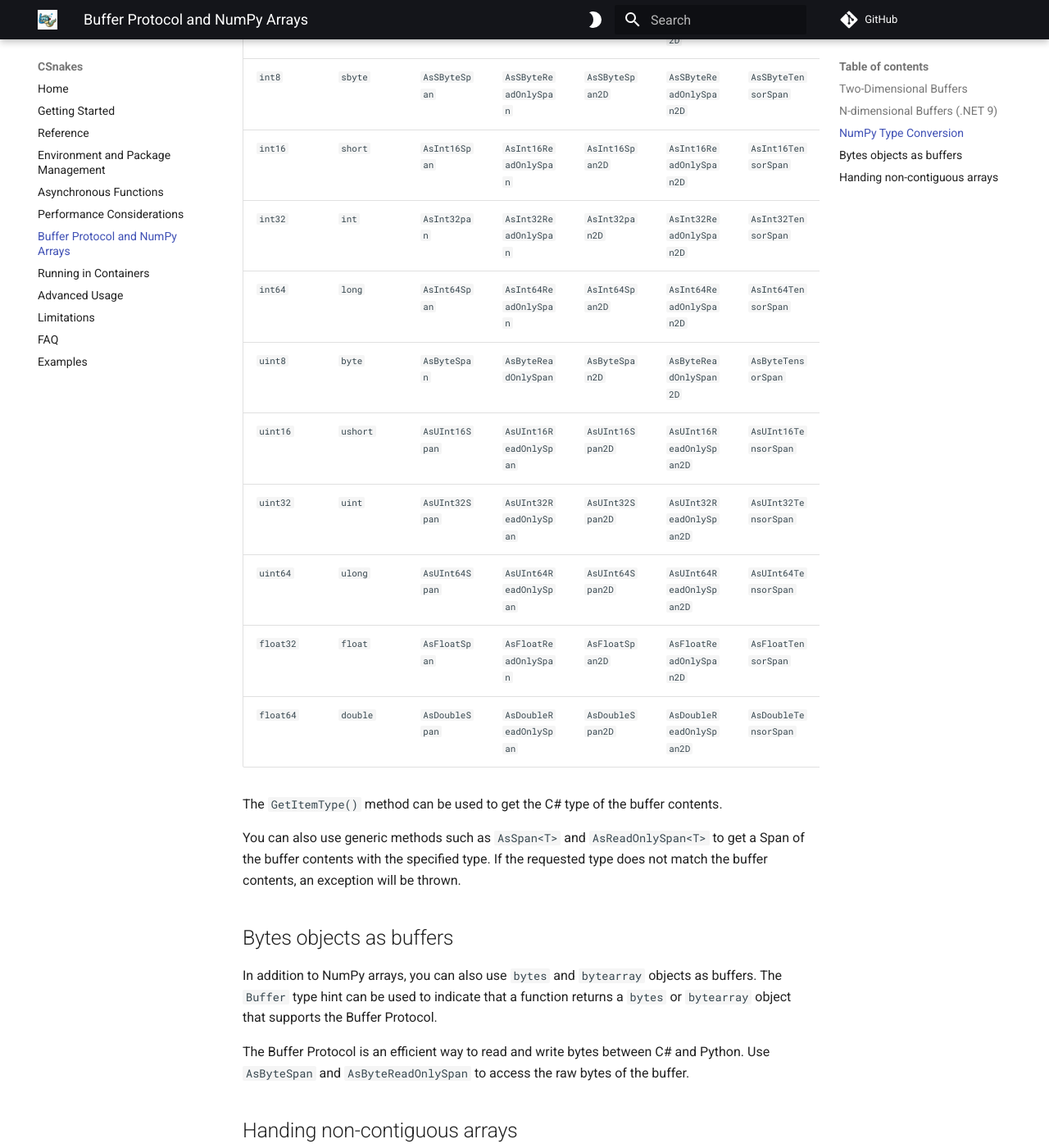
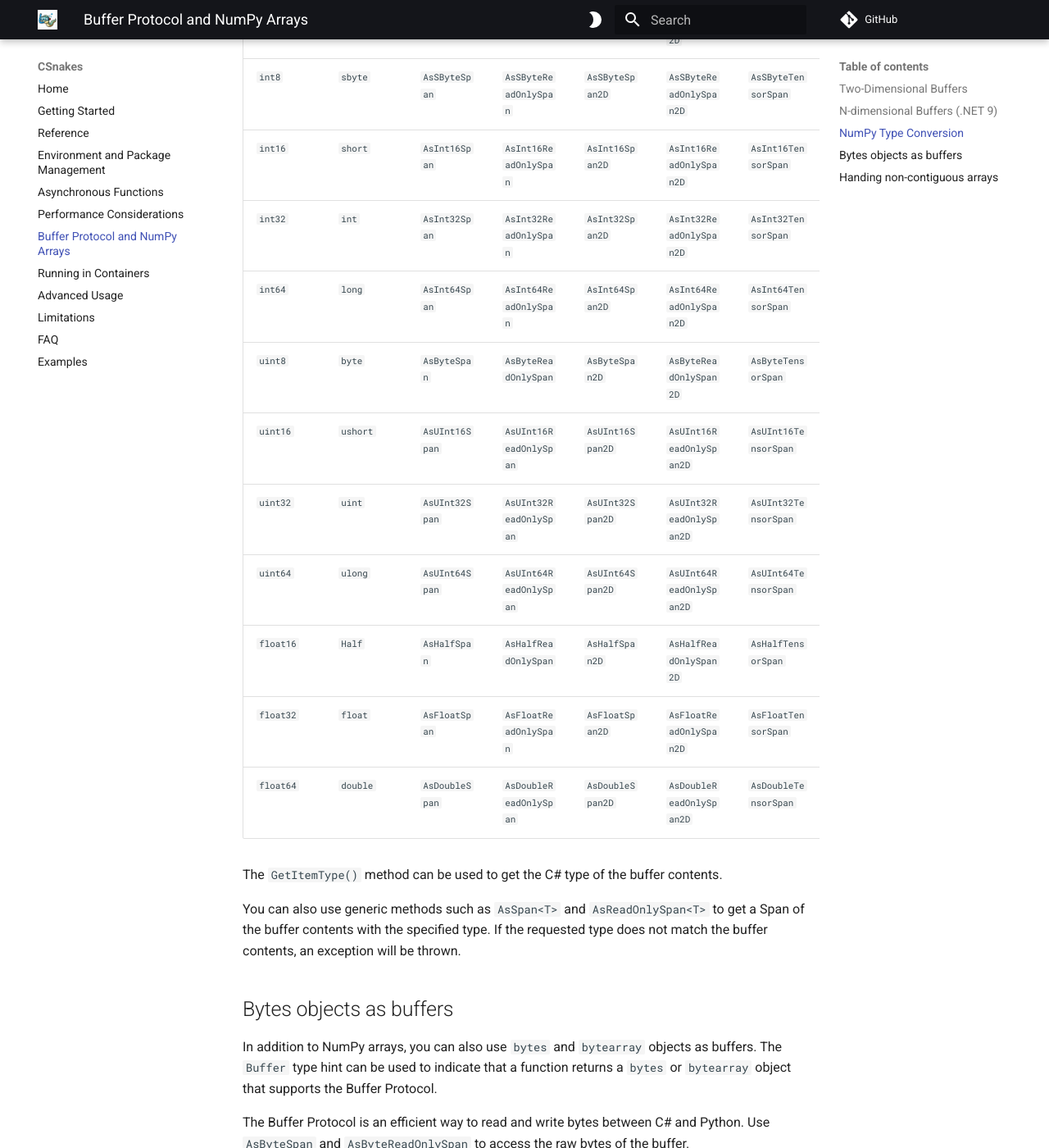
Before and after one commit to tonybaloney/CSnakes, an MkDocs documentation site: the page built from docs/buffers.md, in a window 1280 px wide and 1400 px high, scrolled down 2718 px. Shown: the whole window at 82% size. Built offline with MkDocs 1.6.1 and Material for MkDocs 9.7.7, drawn with Linux system fonts in a browser that asks for light colours; comment, search, counter and statistics services are not loaded.

Commit message:
Document AsHalfSpan buffer API for float16 and fix int32 typo
Co-authored-by: tonybaloney <1532417+tonybaloney@users.noreply.github.com>

```diff
--- a/docs/buffers.md
+++ b/docs/buffers.md
@@ -114,12 +114,13 @@ The Numpy dtypes are mapped to C# types as follows:
 | `bool`      | `bool`   | `AsBoolSpan`   | `AsBoolReadOnlySpan`   | `AsBoolSpan2D`   | `AsBoolReadOnlySpan2D`   | `AsBoolTensorSpan`   | `AsBoolReadOnlyTensorSpan`   |
 | `int8`      | `sbyte`  | `AsSByteSpan`  | `AsSByteReadOnlySpan`  | `AsSByteSpan2D`  | `AsSByteReadOnlySpan2D`  | `AsSByteTensorSpan`  | `AsSByteReadOnlyTensorSpan`  |
 | `int16`     | `short`  | `AsInt16Span`  | `AsInt16ReadOnlySpan`  | `AsInt16Span2D`  | `AsInt16ReadOnlySpan2D`  | `AsInt16TensorSpan`  | `AsInt16ReadOnlyTensorSpan`  |
-| `int32`     | `int`    | `AsInt32pan`   | `AsInt32ReadOnlySpan`  | `AsInt32pan2D`   | `AsInt32ReadOnlySpan2D`  | `AsInt32TensorSpan`  | `AsInt32ReadOnlyTensorSpan`  |
+| `int32`     | `int`    | `AsInt32Span`  | `AsInt32ReadOnlySpan`  | `AsInt32Span2D`  | `AsInt32ReadOnlySpan2D`  | `AsInt32TensorSpan`  | `AsInt32ReadOnlyTensorSpan`  |
 | `int64`     | `long`   | `AsInt64Span`  | `AsInt64ReadOnlySpan`  | `AsInt64Span2D`  | `AsInt64ReadOnlySpan2D`  | `AsInt64TensorSpan`  | `AsInt64ReadOnlyTensorSpan`  |
 | `uint8`     | `byte`   | `AsByteSpan`   | `AsByteReadOnlySpan`   | `AsByteSpan2D`   | `AsByteReadOnlySpan2D`   | `AsByteTensorSpan`   | `AsByteReadOnlyTensorSpan`   |
 | `uint16`    | `ushort` | `AsUInt16Span` | `AsUInt16ReadOnlySpan` | `AsUInt16Span2D` | `AsUInt16ReadOnlySpan2D` | `AsUInt16TensorSpan` | `AsUInt16ReadOnlyTensorSpan` |
 | `uint32`    | `uint`   | `AsUInt32Span` | `AsUInt32ReadOnlySpan` | `AsUInt32Span2D` | `AsUInt32ReadOnlySpan2D` | `AsUInt32TensorSpan` | `AsUInt32ReadOnlyTensorSpan` |
 | `uint64`    | `ulong`  | `AsUInt64Span` | `AsUInt64ReadOnlySpan` | `AsUInt64Span2D` | `AsUInt64ReadOnlySpan2D` | `AsUInt64TensorSpan` | `AsUInt64ReadOnlyTensorSpan` |
+| `float16`   | `Half`   | `AsHalfSpan`   | `AsHalfReadOnlySpan`   | `AsHalfSpan2D`   | `AsHalfReadOnlySpan2D`   | `AsHalfTensorSpan`   | `AsHalfReadOnlyTensorSpan`   |
 | `float32`   | `float`  | `AsFloatSpan`  | `AsFloatReadOnlySpan`  | `AsFloatSpan2D`  | `AsFloatReadOnlySpan2D`  | `AsFloatTensorSpan`  | `AsFloatReadOnlyTensorSpan`  |
 | `float64`   | `double` | `AsDoubleSpan` | `AsDoubleReadOnlySpan` | `AsDoubleSpan2D` | `AsDoubleReadOnlySpan2D` | `AsDoubleTensorSpan` | `AsDoubleReadOnlyTensorSpan` |
 
```
